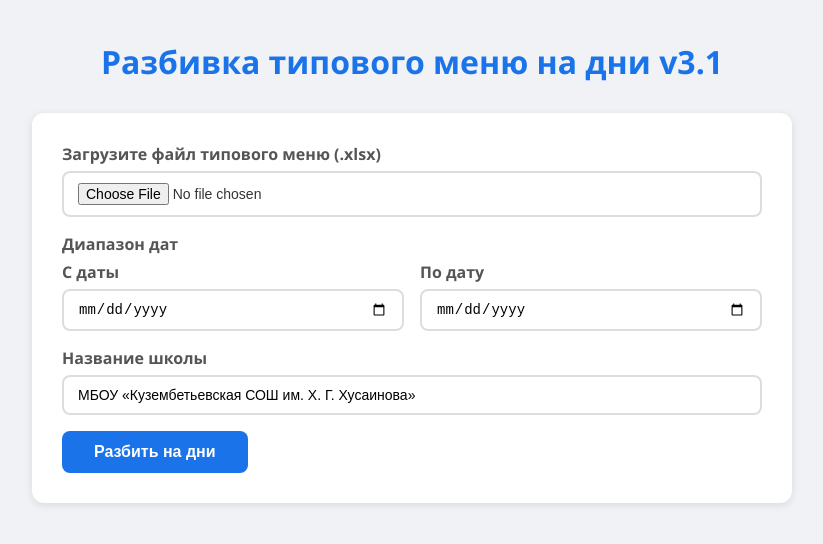
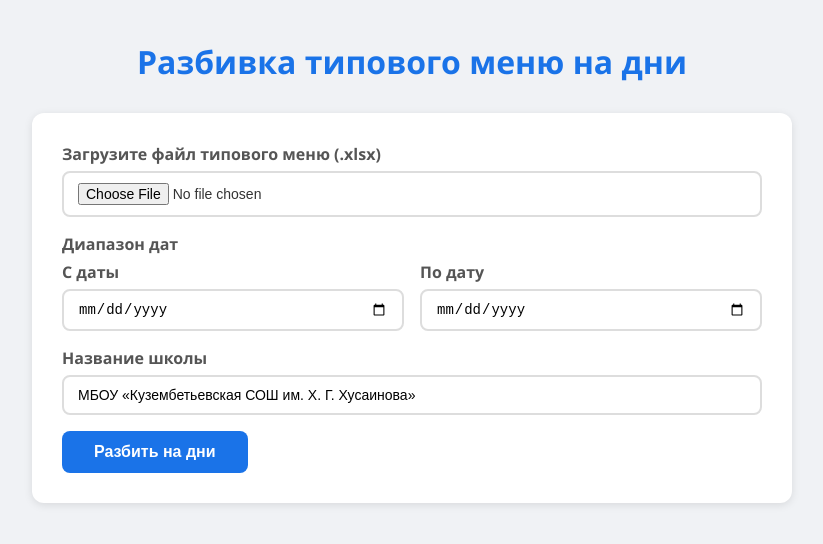
Before and after one commit to garaevk/menu-client, a plain HTML site: page index.html in a window 1280 px wide. Shown: the whole page, without its empty margins (228-1051 px from the left). Drawn offline with nearby package versions, Linux system fonts and the light colour scheme.

Commit message:
v3.1: обновленная версия меню

```diff
--- a/index.html
+++ b/index.html
@@ -3,7 +3,7 @@
 <head>
     <meta charset="UTF-8">
     <meta name="viewport" content="width=device-width, initial-scale=1.0">
-    <title>Разбивка типового меню на дни v3.1</title>
+    <title>Разбивка типового меню на дни</title>
     <script src="https://cdn.jsdelivr.net/npm/xlsx@0.18.5/dist/xlsx.full.min.js"></script>
     <script src="https://cdn.jsdelivr.net/npm/jszip@3.10.1/dist/jszip.min.js"></script>
     <style>
@@ -36,7 +36,7 @@
 </head>
 <body>
 <div class="container">
-    <h1>Разбивка типового меню на дни v3.1</h1>
+    <h1>Разбивка типового меню на дни</h1>
     <div class="card">
         <label>Загрузите файл типового меню (.xlsx)</label>
         <input type="file" id="fileInput" accept=".xlsx,.xls">
```
